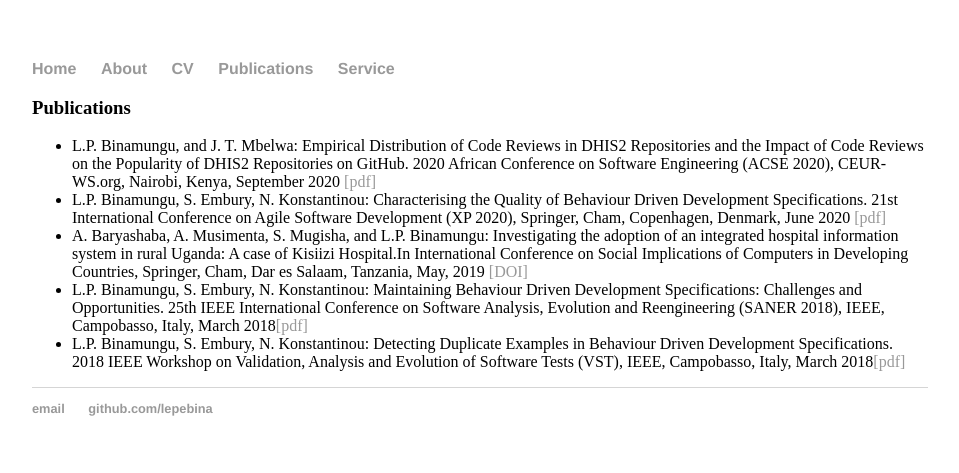
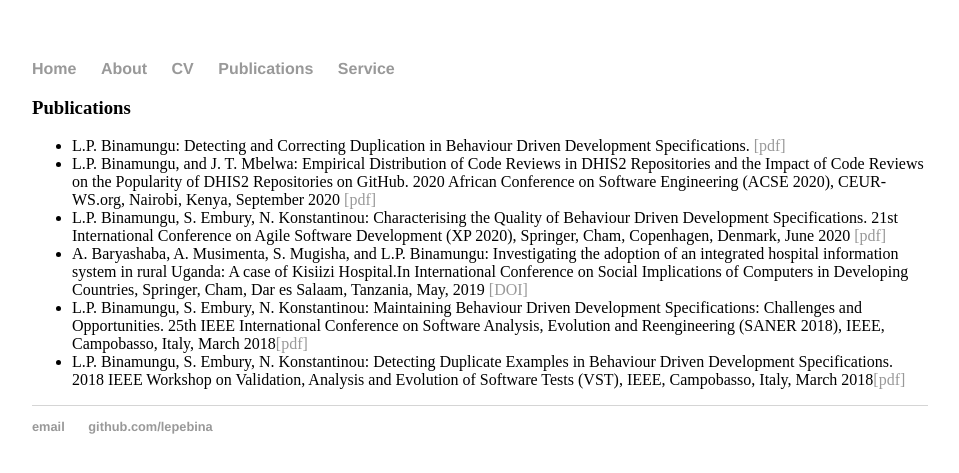
Before and after one commit to lepebina/lepebina.github.io, a Jekyll site: the page built from publications.html, in a window 1280 px wide. Shown: the top 473 px of the page, without its empty margins (160-1119 px from the left). Built offline with Jekyll 4.4.1, drawn with Linux system fonts in a browser that asks for light colours.

Commit message:
Update publications.html

```diff
--- a/publications.html
+++ b/publications.html
@@ -5,6 +5,7 @@ title: Leonard Peter Binamungu
 <div class="blurb">
 	<h3>Publications</h3>
 	              <ul>
+			      <li>L.P. Binamungu: Detecting and Correcting Duplication in Behaviour Driven Development Specifications. <a href="[https://www.research.manchester.ac.uk/portal/files/182559903/FULL_TEXT.PDF">[pdf]</a></li>
 			      <li>L.P. Binamungu, and J. T. Mbelwa: Empirical Distribution of Code Reviews in DHIS2 Repositories and the Impact of Code Reviews on the Popularity of DHIS2 Repositories on GitHub. 2020 African Conference on Software Engineering (ACSE 2020), CEUR-WS.org, Nairobi, Kenya, September 2020 <a href="/dhis2-code-review.pdf">[pdf]</a></li>
 	        		<li>L.P. Binamungu, S. Embury, N. Konstantinou: Characterising the Quality of Behaviour Driven Development Specifications. 21st International Conference on Agile Software Development (XP 2020), Springer, Cham, Copenhagen, Denmark, June 2020 <a href="https://link.springer.com/content/pdf/10.1007%2F978-3-030-49392-9_6.pdf">[pdf]</a></li>
 		                <li>A. Baryashaba, A. Musimenta, S. Mugisha, and L.P. Binamungu: Investigating the adoption of an integrated hospital information system in rural Uganda: A case of Kisiizi Hospital.In International Conference on Social Implications of Computers in Developing Countries, Springer, Cham, Dar es Salaam, Tanzania, May, 2019 <a href="https://link.springer.com/chapter/10.1007/978-3-030-19115-3_26">[DOI]</a></li>
```
